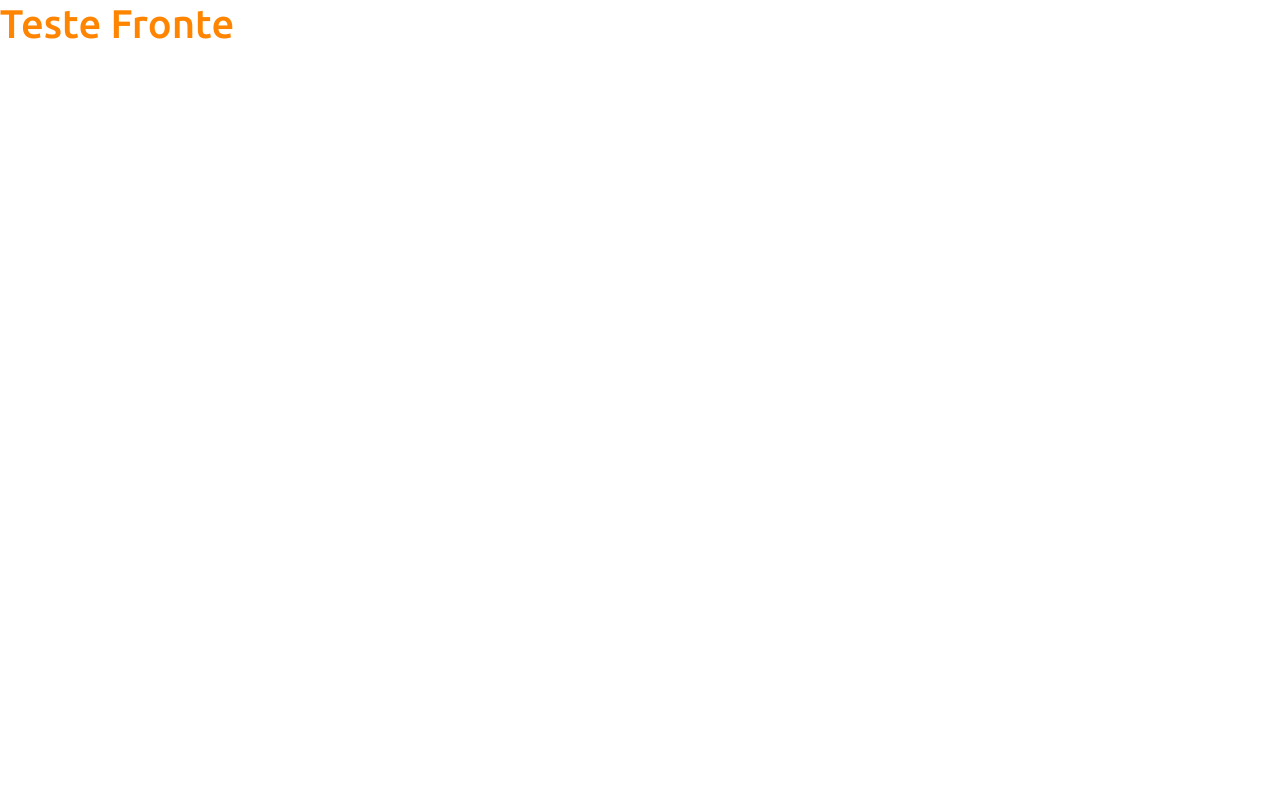
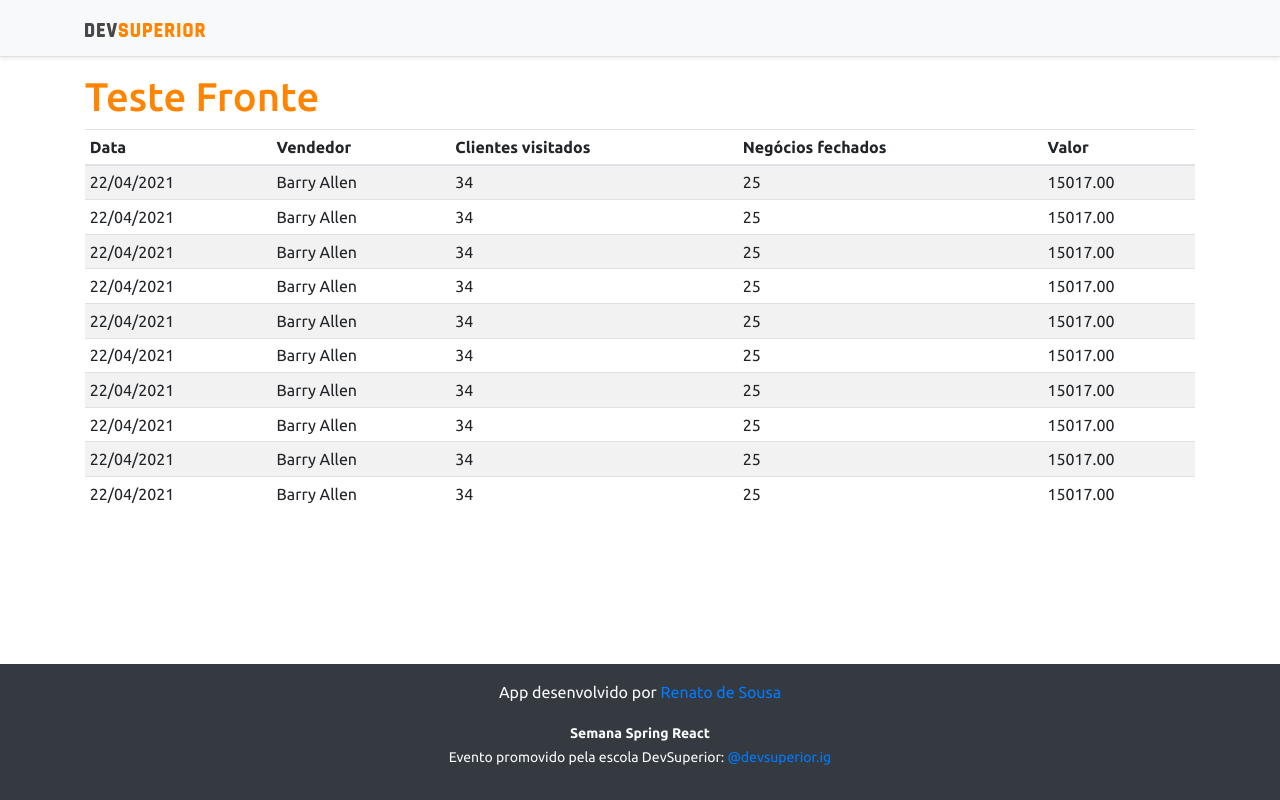
Before and after one commit to RenatodeSousa/projeto-sds3, a React (Create React App) app in the folder frontend/: page / in a window 1280 px wide. Built offline with nearby package versions, Linux system fonts and the light colour scheme.

Commit message:
Basic static components

```diff
--- a/frontend/src/App.tsx
+++ b/frontend/src/App.tsx
@@ -1,9 +1,19 @@
+import NavBar from "./components/NavBar";
+import Footer from "./components/Footer";
+import DataTable from "./components/DataTable";
+
 function App() {
-  return (
-    <div >
-      <h1 className="text-primary">Teste Fronte</h1>
-    </div>
-  );
+    return (
+        <>
+            <NavBar/>
+            <div className="container">
+                <h1 className="text-primary">Teste Fronte</h1>
+                <DataTable/>
+            </div>
+            <Footer/>
+
+        </>
+    );
 }
 
 export default App;
--- /dev/null
+++ b/frontend/src/components/DataTable/index.tsx
@@ -0,0 +1,92 @@
+const DataTable = () => {
+    return (
+        <div className="table-responsive">
+            <table className="table table-striped table-sm">
+                <thead>
+                <tr>
+                    <th>Data</th>
+                    <th>Vendedor</th>
+                    <th>Clientes visitados</th>
+                    <th>Negócios fechados</th>
+                    <th>Valor</th>
+                </tr>
+                </thead>
+                <tbody>
+                <tr>
+                    <td>22/04/2021</td>
+                    <td>Barry Allen</td>
+                    <td>34</td>
+                    <td>25</td>
+                    <td>15017.00</td>
+                </tr>
+                <tr>
+                    <td>22/04/2021</td>
+                    <td>Barry Allen</td>
+                    <td>34</td>
+                    <td>25</td>
+                    <td>15017.00</td>
+                </tr>
+                <tr>
+                    <td>22/04/2021</td>
+                    <td>Barry Allen</td>
+                    <td>34</td>
+                    <td>25</td>
+                    <td>15017.00</td>
+                </tr>
+                <tr>
+                    <td>22/04/2021</td>
+                    <td>Barry Allen</td>
+                    <td>34</td>
+                    <td>25</td>
+                    <td>15017.00</td>
+                </tr>
+                <tr>
+                    <td>22/04/2021</td>
+                    <td>Barry Allen</td>
+                    <td>34</td>
+                    <td>25</td>
+                    <td>15017.00</td>
+                </tr>
+                <tr>
+                    <td>22/04/2021</td>
+                    <td>Barry Allen</td>
+                    <td>34</td>
+                    <td>25</td>
+                    <td>15017.00</td>
+                </tr>
+                <tr>
+                    <td>22/04/2021</td>
+                    <td>Barry Allen</td>
+                    <td>34</td>
+                    <td>25</td>
+                    <td>15017.00</td>
+                </tr>
+                <tr>
+                    <td>22/04/2021</td>
+                    <td>Barry Allen</td>
+                    <td>34</td>
+                    <td>25</td>
+                    <td>15017.00</td>
+                </tr>
+                <tr>
+                    <td>22/04/2021</td>
+                    <td>Barry Allen</td>
+                    <td>34</td>
+                    <td>25</td>
+                    <td>15017.00</td>
+                </tr>
+                <tr>
+                    <td>22/04/2021</td>
+                    <td>Barry Allen</td>
+                    <td>34</td>
+                    <td>25</td>
+                    <td>15017.00</td>
+                </tr>
+
+                </tbody>
+            </table>
+        </div>
+    );
+}
+
+export default DataTable;
--- /dev/null
+++ b/frontend/src/components/Footer/index.tsx
@@ -0,0 +1,15 @@
+import ImgDsDark from 'assets/img/ds_dark.svg'
+
+const Footer = () => {
+    return (
+        <footer className="footer mt-auto py-3 bg-dark">
+            <div className="container">
+                <p className="text-light">App desenvolvido por<a href="https://github.com/RenatodeSousa/" target="_blank" rel="noreferrer"> Renato de Sousa</a></p>
+                <p className="text-light"><small><strong>Semana Spring React</strong><br/>
+                    Evento promovido pela escola DevSuperior: <a href="https://instagram.com/devsuperior.ig" target="_blank" rel="noreferrer">@devsuperior.ig</a></small></p>
+            </div>
+        </footer>
+    );
+}
+
+export default Footer;
--- /dev/null
+++ b/frontend/src/components/NavBar/index.tsx
@@ -0,0 +1,16 @@
+import ImgDsDark from 'assets/img/ds_dark.svg'
+
+const NavBar = () => {
+    return (
+        <div
+            className="d-flex flex-column flex-md-row align-items-center p-3 px-md-4 mb-3 bg-light border-bottom shadow-sm">
+            <div className="container">
+                <nav className="my-2 my-md-0 mr-md-3">
+                    <img src={ImgDsDark} alt="DevSuperior" width="120"/>
+                </nav>
+            </div>
+        </div>
+    );
+}
+
+export default NavBar;
```
Also changed, not shown: frontend/src/assets/img/ds_dark.svg (added).
